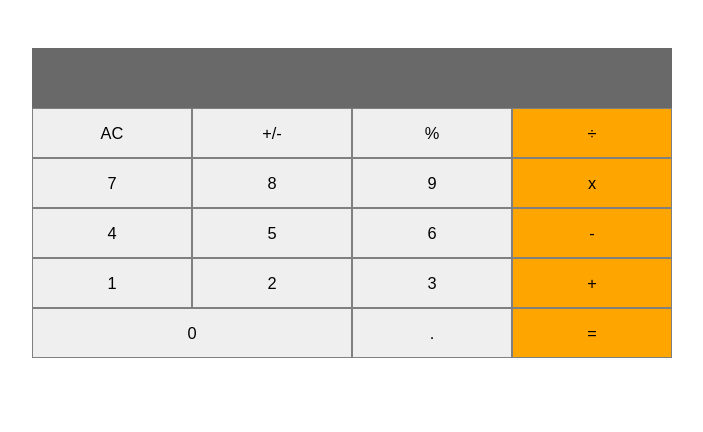
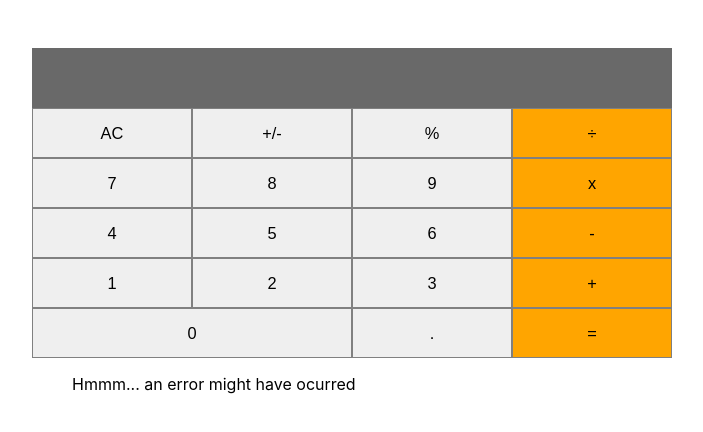
Before and after one commit to memelopez/mathemagic, a React (Create React App) app: page / in a window 1280 px wide. Shown: the top 432 px of the page, without its empty margins (288-991 px from the left). Built offline with nearby package versions, Linux system fonts and the light colour scheme; no server answers.

Commit message:
Add quote component to app

```diff
--- a/src/App.js
+++ b/src/App.js
@@ -1,11 +1,13 @@
 // /src/app.js
 import './App.css';
 import Calculator from './components/Calculator';
+import QuoteComp from './components/QuoteComp';
 
 function App() {
   return (
     <div className="App">
       <Calculator />
+      <QuoteComp />
     </div>
   );
 }
```
